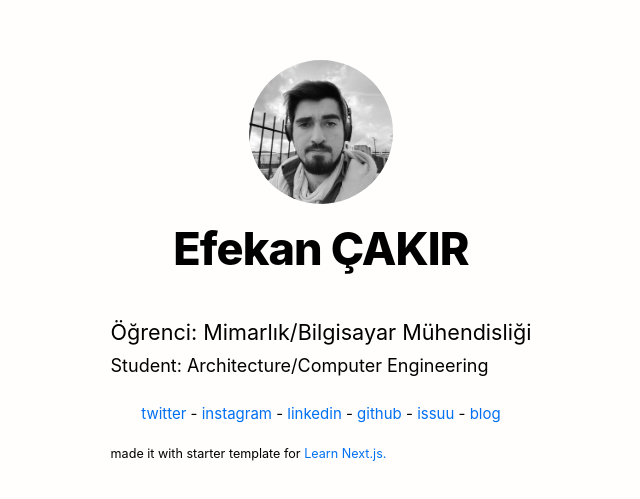
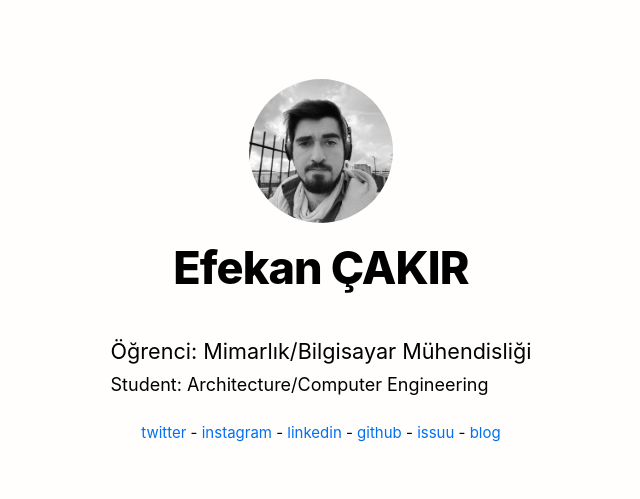
Before and after one commit to CakirEfekan/efekan.kim, a Next.js app: page / in a window 1280 px wide. Shown: the part 111-610 px from the top of the page, without its empty margins (319-959 px from the left). Built offline with nearby package versions, Linux system fonts and the light colour scheme.

Commit message:
Update layout.js

```diff
--- a/components/layout.js
+++ b/components/layout.js
@@ -84,12 +84,6 @@ function Layout({ children, home }) {
             </center>
           </small>
         </p>
-        <p className={styles.templateNote}>
-          made it with starter template for{" "}
-          <a href="https://nextjs.org/learn/basics/create-nextjs-app">
-            Learn Next.js.
-          </a>
-        </p>
         {!home && (
           <div className={styles.backToHome}>
             <Link href="/">
```
